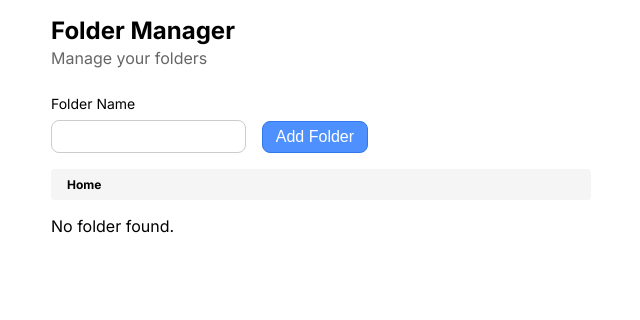
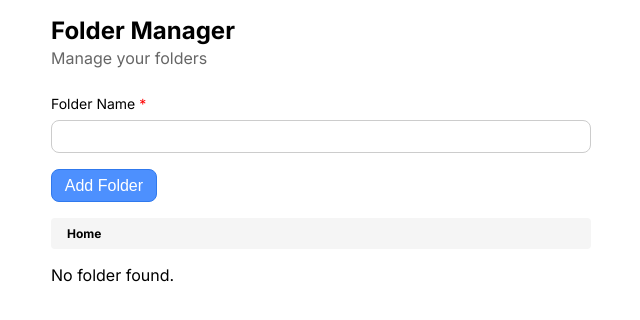
Before and after one commit to b-l-i-n-d/folder-manager, a React (Vite) app: page / in a window 1280 px wide. Shown: the top 320 px of the page, without its empty margins (319-959 px from the left). Built offline with nearby package versions, Linux system fonts and the light colour scheme.

Commit message:
✨feat: added backword navigation

```diff
--- a/src/App.css
+++ b/src/App.css
@@ -1,7 +1,7 @@
 .layout {
     display: flex;
     flex-direction: column;
-    min-height: 100vh;
+    min-height: 100dvh;
 }
 
 .home {
@@ -13,22 +13,23 @@
     margin: 1rem auto;
 }
 
-.home .input--section {
-    display: flex;
+.home .input-section {
     margin-top: 1rem;
     margin-bottom: 1rem;
-    gap: 1rem;
-    align-items: flex-end;
 }
 
-.home .folders--section {
+.home .input-section .submit-button {
+    margin-top: 1rem;
+}
+
+.home .folders-section {
     display: grid;
     grid-template-columns: repeat(auto-fill, minmax(200px, 1fr));
     gap: 1rem;
     margin-top: 1rem;
 }
 
-.home .folders--section .folder {
+.home .folders-section .folder {
     display: flex;
     align-items: center;
     gap: 1rem;
--- a/src/components/home.tsx
+++ b/src/components/home.tsx
@@ -1,11 +1,12 @@
 import { ChangeEvent, FormEvent, useState } from "react";
 
-import { FolderIcon, FoldersIcon } from "./icons";
 import { BreadCrumbs, BreadCrumbsItem } from "./ui/breadcrumbs/breadcrumbs";
 import { Button } from "./ui/button/button";
 import { Card } from "./ui/card/card";
 import { Heading } from "./ui/heading/heading";
 import { TextInput } from "./ui/input/input";
+
+import { FolderIcon, FoldersIcon } from "./icons";
 
 export interface folderProps {
     [key: string]: folderProps | Record<string, never>;
@@ -40,11 +41,12 @@ export const Home = () => {
         }
 
         setError("");
-        const updatedFolders = {
-            ...renderedFolders,
-            [folderName]: {},
-        };
-        setRenderedFolders(updatedFolders);
+        setRenderedFolders((prev) => {
+            return {
+                ...prev,
+                [folderName]: {},
+            };
+        });
         setFolderName("");
         setFolders((prev) => {
             let currentFolder = prev;
@@ -55,7 +57,6 @@ export const Home = () => {
             });
 
             currentFolder[folderName] = {};
-
             return { ...prev };
         });
     };
@@ -75,24 +76,36 @@ export const Home = () => {
     };
 
     const handleNavigate = (index: number) => {
+        let temp = { ...folders };
+
+        path.slice(0, index + 1).forEach((p) => {
+            temp = temp[p];
+        });
+
         const newPath = path.slice(0, index + 1);
         setPath(newPath);
-        const folder = newPath[newPath.length - 1];
-        setRenderedFolders(folders[folder]);
+        setRenderedFolders(temp);
     };
 
     return (
         <div className="home">
             <Heading title="Folder Manager" subtitle="Manage your folders" />
-            <form onSubmit={handleAddFolder} className="input--section">
+            <form onSubmit={handleAddFolder} className="input-section">
                 <TextInput
                     value={folderName}
                     onChange={handleInputChange}
                     label="Folder Name"
                     error={error}
+                    block
+                    required
                 />
 
-                <Button type="submit" onClick={() => {}} color="primary">
+                <Button
+                    className="submit-button"
+                    type="submit"
+                    onClick={() => {}}
+                    color="primary"
+                >
                     Add Folder
                 </Button>
             </form>
@@ -113,7 +126,7 @@ export const Home = () => {
                 ))}
             </BreadCrumbs>
 
-            <div className="folders--section">
+            <div className="folders-section">
                 {Object.keys(renderedFolders).length > 0 ? (
                     Object.keys(renderedFolders).map((folder) => (
                         <Card
```
Also changed, not shown: 1 other file (tests, documents, lock files or other folders).
